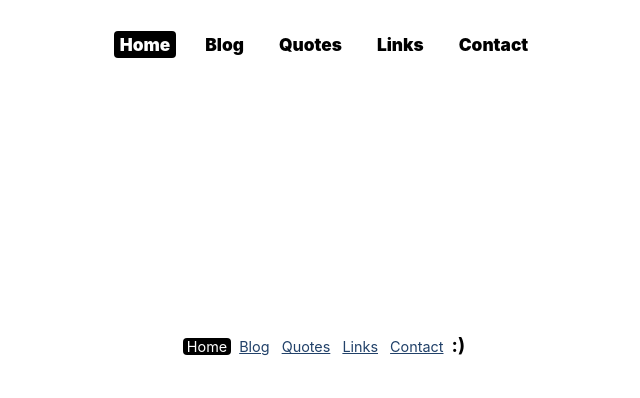
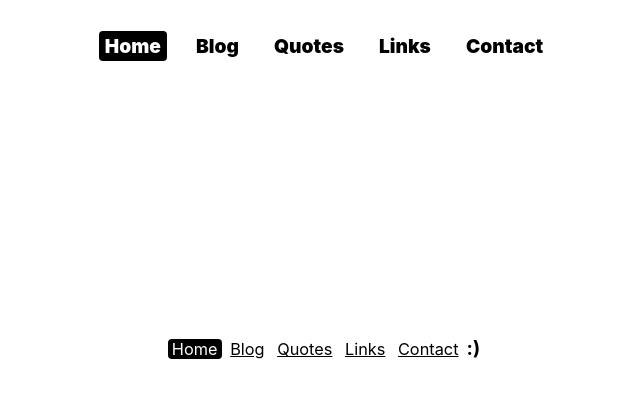
Before and after one commit to denismcdonald/blog, a Jekyll site: the page built from index.html, in a window 1280 px wide. Shown: the top 398 px of the page, without its empty margins (316-956 px from the left). Built offline with Jekyll 4.4.1, drawn with Linux system fonts in a browser that asks for light colours.

Commit message:
Adjust footer

```diff
--- a/_sass/main.scss
+++ b/_sass/main.scss
@@ -161,11 +161,15 @@ aside {
 
 footer {
     clear: both;
-    font-size: 0.75rem;
+    font-size: 0.85rem;
     margin: 2rem 0 1rem 0;
     padding-top: 4rem;
     position: relative;
     text-align: center;
+}
+
+footer a {
+    color: #000;
 }
 
 h1,
@@ -205,7 +209,7 @@ li {
 
 nav {
     display: flex;
-    font-size: 0.9rem;
+    font-size: 1rem;
     justify-content: space-evenly;
     margin: 1rem;
     padding: 0.5rem 0;
@@ -215,7 +219,7 @@ nav {
 nav a {
     color: #000;
     font-weight: 900;
-    margin: 0 0.25rem 0 0.25rem;
+    margin: 0 0.15rem 0 0.15rem;
     padding: 3px 6px;
     text-decoration: none;
 }
@@ -264,7 +268,7 @@ code {
 
 .scroll {
     display: inline-block;
-    font-weight: 900;
+    font-weight: bold;
     margin: 1rem 0 2rem;
 }
 
@@ -527,7 +531,6 @@ Breakpoint 3
 =================================================================
 */
 
-// @media (min-width: 1170px) {
 @media (min-width: 1400px) {
 
     .content-container {
```
Also changed, not shown: 1 other file.
